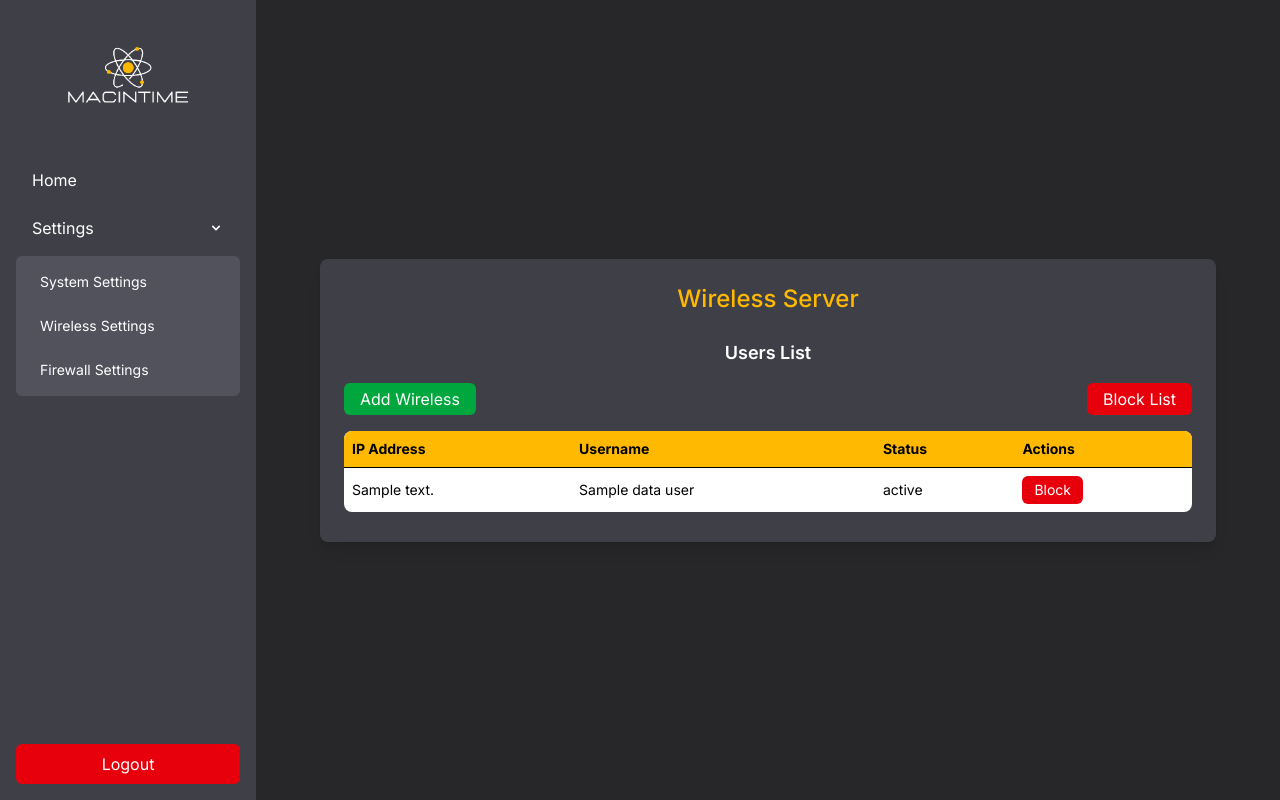
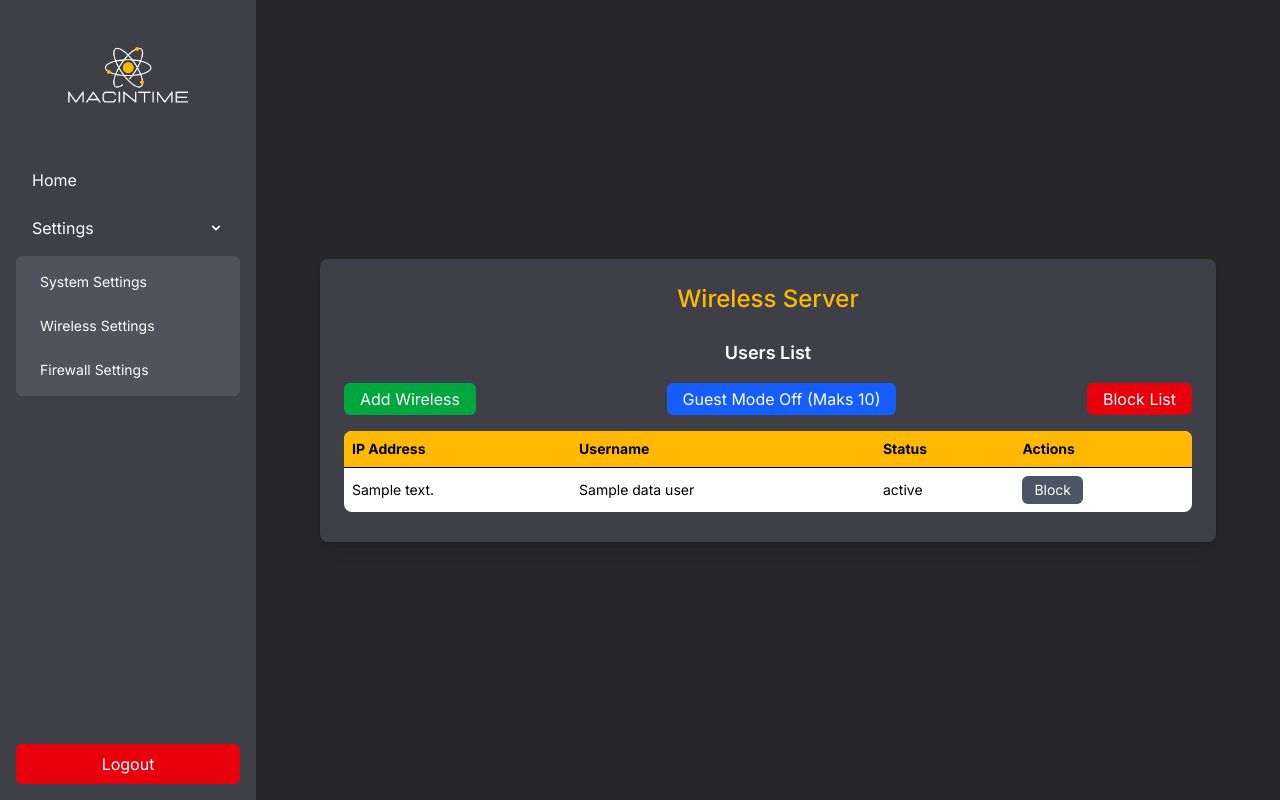
Before and after one commit to TuanBeliau/macintime, a Flask app: template templates/wireless.html in a window 1280 px wide. Run offline with Flask 3, Linux system fonts and the light colour scheme; the template is opened without the code that fills it: most values are stand-ins (such as "Sample title", 1, 10 or a date in 2020); some libraries are stand-ins or nearby versions.

Commit message:
My Copilot Told me to do so..

```diff
--- a/main.py
+++ b/main.py
@@ -253,6 +253,17 @@ def wireless():
     except Exception as e:
         return jsonify({"error_dhcplease": str(e)}), 500
 
+    # Buat cek udah ada vlan
+    try:
+        stdin, stdout, stderr = ssh.exec_command('/interface wireless print detail where ssid="GUEST_WIFI" disabled=yes')
+        pattern = re.search(r'name="([\w\d]+)"', stdout.read().decode())
+
+        cek_vlan = None
+        if pattern:
+            cek_vlan = True
+    except:
+        return jsonify({'success':False, 'error':'Error while cek vlan'})
+
     # Wireless Utama (Done, pakai wlan1, ISP sering make kabel)  guest Def lagi
     if request.method == "POST":
         action = request.form["action"]
@@ -437,16 +448,17 @@ def wireless():
             except Exception as e:
                 return jsonify({"error_cmd": str(e)}), 500
 
-        if action == "guest":
-            pools = request.form['pool_range']
+        if action == "activatingGuest":
+            pools = int(request.form['pool_range'])
 
-            stdin, stdout, stderr = ssh.exec_command('/interface wireless where ssid="GUEST_WIFI" disabled=yes')
+            stdin, stdout, stderr = ssh.exec_command('/interface wireless print detail where ssid="GUEST_WIFI" disabled=yes')
+            pattern = re.search(r'name="([\w\d]+)"', stdout.read().decode())
 
-            if stdout.read().decode():
-                stdin, stdout, stderr = ssh.exec_command('/interface wiresless set [find where ssid="GUEST_WIFI] disabled=no')
-            else :
+            if pattern:
+                stdin, stdout, stderr = ssh.exec_command('/interface wireless set [find where ssid="GUEST_WIFI"] disabled=no')
+            else:
                 ip_address = "192.168.20.1/24"
-                base_ip = ip_address.split('/')[0].rsplit('.', 1)
+                base_ip = ip_address.split('/')[0].rsplit('.', 1)[0]  # fix pembagian IP
 
                 pool_range = f'{base_ip}.2-{base_ip}.{pools + 1}'
 
@@ -457,7 +469,7 @@ def wireless():
                         ("/ip address add address=192.168.20.1/24 interface=vlan_guest", "Failed Make a IP Address"),
                         (f"/ip pool add name=guest_pool ranges={pool_range}", "Failed Make a pool"),
                         (f"/ip dhcp-server add name=dhcp_guest interface=vlan_guest address-pool=guest_pool", "Failed Make a dhcp-server"),
-                        (f"/ip dhcp-server network add address={base_ip}.0/24 gateway={base_ip}.1", "Failed Make a dhcp-server network")
+                        (f"/ip dhcp-server network add address={base_ip}.0/24 gateway={base_ip}.1 dns-server=8.8.8.8", "Failed Make a dhcp-server network")
                     ]
 
                     for command, error_message in commands:
@@ -467,10 +479,22 @@ def wireless():
                         if error_output:
                             return jsonify({'success': False, 'error': error_message})
 
-                except:
-                    return jsonify({'success': False, 'error':'Gagal print vlan'})
+                    # Semua sukses
+                    return jsonify({'success': True, 'message': 'Berhasil Membuat Wifi Guest'})
 
-    return render_template("wireless.html", data_user=data_user, cek_dhcp=cek_dhcp, user_block=user_block)
+                except Exception as e:
+                    return jsonify({'success': False, 'error': f'Gagal setup: {str(e)}'})
+
+
+        if action == "deactivatingGuest":
+            stdin, stdout, stderr = ssh.exec_command('/interface wireless set [find where ssid="GUEST_WIFI] disabled=yes')
+
+            if stderr.read().decode():
+                return jsonify({'success':False, 'error':'Failed at disabling wireless'})
+
+            return jsonify({'success':True, 'message':'Successully disabling wireless'})
+
+    return render_template("wireless.html", data_user=data_user, cek_dhcp=cek_dhcp, user_block=user_block, cek_vlan=cek_vlan)
 
 # CEK BISA ENGGAK NYA
 @app.route("/delete_wireless/<mac_address>", methods=["POST"])
@@ -583,9 +607,9 @@ def nat():
             stdin, stdout, stderr = ssh.exec_command(f"/ip firewall address-list remove [find where list={website}]")
 
             if stderr.read().decode() :
-                return jsonify({'success':False, 'error':'Gagal hapus address list'})
+                return jsonify({'success':False, 'error':'Failed to remove address list'})
 
-            stdin, stdout, stderr = ssh.exec_command(f'ip firewall filter remove [find where dst-address-list="{website}]"')
+            stdin, stdout, stderr = ssh.exec_command(f'ip firewall filter remove [find where dst-address-list="{website}"]')
 
             if stderr.read().decode() :
                 return jsonify({'success':False, 'error':'Failed to remove firewall filter'})
--- a/templates/wireless.html
+++ b/templates/wireless.html
@@ -90,13 +90,32 @@
             <h3 class="text-base sm:text-lg text-white font-semibold mt-6 text-center">Users List</h3>
             <div class="flex justify-between items-center">
 
-                <button id="openModalWireless" class="bg-green-600 hover:bg-green-700 text-white text-sm sm:text-base px-4 py-1 mt-4 rounded-md transition-colors">
+                <button id="openModalWireless" class="{% if cek_dhcp %} bg-blue-600 hover:bg-blue-800 {% else %} bg-green-600 hover:bg-green-700 {% endif %} text-white text-sm sm:text-base px-4 py-1 mt-4 rounded-md transition-colors">
                     {% if cek_dhcp %}
                         Edit Wireless
                     {% else %}
                         Add Wireless
                     {% endif %}
                 </button>
+
+                <div class="flex flex-col items-start">
+                    <form id="guestForm" method="POST">
+                        {% if cek_vlan %}
+                            <input type="hidden" id="action" name="action" value="deactivatingGuest">
+                            <button id="Guest_Wifi" type="submit"
+                                class="bg-red-600 hover:bg-red-800 text-white text-sm sm:text-base px-4 py-1 mt-4 rounded-md transition-colors">
+                                Guest Mode On (Maks 10)
+                            </button>
+                        {% else %}
+                            <input type="hidden" id="action" name="action" value="activatingGuest">
+                            <input type="hidden" id="pool_range" name="pool_range" value="10">
+                            <button id="Guest_Wifi" type="submit"
+                                class="bg-blue-600 hover:bg-blue-700 text-white text-sm sm:text-base px-4 py-1 mt-4 rounded-md transition-colors">
+                                Guest Mode Off (Maks 10)
+                            </button>
+                        {% endif %}
+                    </form>
+                </div>
 
                 <button id="openModalBlokir" class="{% if not user_block %} bg-gray-500 {% else %} bg-red-600 hover:bg-red-800 {% endif %} text-white text-sm sm:text-base mt-4 px-4 py-1 rounded-md transition-colors"
                     {% if not user_block %} disabled {% endif %}>
@@ -179,7 +198,8 @@
                                         <td class="px-2 py-2 text-left">
                                             <form id="delete-form-{{ data_user.mac_address }}" action="{{ url_for('delete_wireless', mac_address=data_user.mac_address) }}" method="POST">
                                                 <button type="button" onclick="confirmDelete('{{ data_user.mac_address }}', '{{ data_user.hostname }}')"
-                                                    class="bg-red-600 hover:bg-red-700 text-white px-3 py-1 rounded-md text-xs sm:text-sm transition-colors w-full sm:w-auto">
+                                                    class="{% if data_user.address == Empty %} bg-red-600 hover:bg-red-700 {% else %}  bg-gray-600 hover:bg-gray-700 {% endif %} text-white px-3 py-1 rounded-md text-xs sm:text-sm transition-colors w-full sm:w-auto"
+                                                    {% if data_user.address == 'Empty' %} disabled {% endif %}>
                                                     Block
                                                 </button>
                                             </form>
@@ -359,7 +379,7 @@
             });
         }
 
-        // Buat Sweet Alert Ublock User
+        // Buat Sweet Alert Unblock User
         document.getElementById('unblock').addEventListener('click', function(e) {
             e.preventDefault();
 
@@ -372,10 +392,58 @@
             })
             .then(response => response.json())
             .then(data => {
+                console.log(data);
                 if (!data.success) {
                     Swal.fire({
                         fontFamily: "Inter",
-                        icon: 'error'
+                        icon: 'error',
+                        background: '#3f3f46',
+                        color: '#ffffff',
+                        title: 'Error',
+                        text: data.error,
+                        confirmButtonColor: '#FFCA28'
+                    });
+                } else {
+                    Swal.fire({
+                        fontFamily: "Inter",
+                        icon: 'success',
+                        background: '#3f3f46',
+                        color: '#ffffff',
+                        title: data.message,
+                        confirmButtonColor: '#FFCA28'
+                    })
+                    .then(() => location.reload());
+                }
+            })
+            .catch(error => {
+                Swal.fire({
+                    fontFamily: "Inter",
+                    icon: 'error',
+                    background: '#3f3f46',
+                    color: '#ffffff',
+                    title: 'Connection Error',
+                    text: 'Server Unresponsive',
+                    confirmButtonColor: '#FFCA28'
+                });
+            });
+        });
+
+        // Buat
+        document.getElementById('guestForm').addEventListener('submit', function(e) {
+            e.preventDefault();
+            const formData = new FormData(this)
+
+            fetch("{{ url_for('wireless') }}", {
+                method: 'POST',
+                body: formData
+            })
+            .then(response => response.json())
+            .then(data => {
+                console.log(data);
+                if (!data.success) {
+                    Swal.fire({
+                        fontFamily: "Inter",
+                        icon: 'error',
                         background: '#3f3f46',
                         color: '#ffffff',
                         title: 'Error',
```
